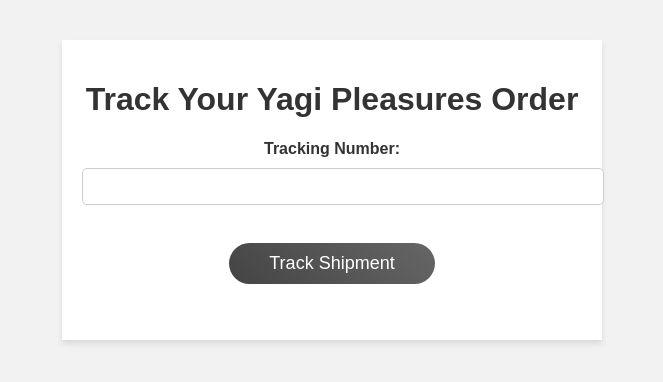
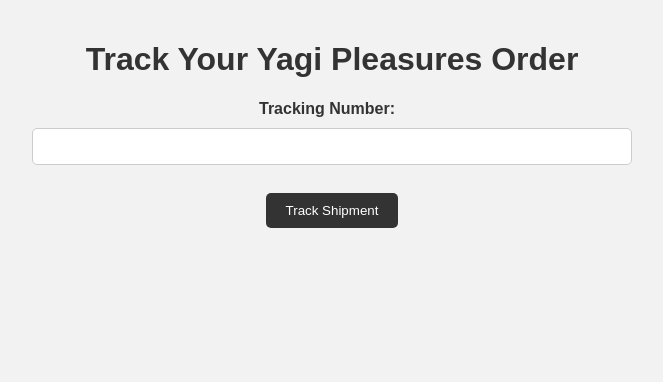
Before and after one commit to Yagi2023/YagiTracker, a plain HTML site: page index.html in a window 1280 px wide. Shown: the whole page, without its empty margins (308-971 px from the left). Drawn offline with Linux system fonts and the light colour scheme.

Commit message:
Update style.css

```diff
--- a/style.css
+++ b/style.css
@@ -1,3 +1,4 @@
+/* General styles */
 body {
   background-color: #f2f2f2;
   font-family: Arial, sans-serif;
@@ -6,40 +7,62 @@
   padding: 0;
 }
 
-#tracking-interface {
-  max-width: 500px;
-  padding: 20px;
-  margin: 40px auto;
-  background-color: #fff;
-  box-shadow: 0 4px 6px rgba(0, 0, 0, 0.1);
-  text-align: center;
+input, select {
+  border: 1px solid #ccc;
+  border-radius: 5px;
+  padding: 10px;
+  margin: 10px 0;
+  width: 100%;
+  box-sizing: border-box;
 }
 
 label {
   font-weight: bold;
-  display: block;
-  margin-bottom: 10px;
+  margin-right: 10px;
 }
 
-input[type="text"] {
-  width: 100%;
-  padding: 10px;
-  border: 1px solid #ccc;
+button[type="submit"], button[type="button"] {
+  background-color: #333;
+  color: #fff;
+  border: none;
   border-radius: 5px;
-  margin-bottom: 20px;
+  padding: 10px 20px;
+  cursor: pointer;
+  transition: background-color 0.3s;
 }
 
-button[type="submit"] {
-  background: linear-gradient(45deg, #444, #666);
-  color: #fff;
-  border: none;
-  border-radius: 30px;
-  padding: 10px 40px;
-  font-size: 18px;
-  cursor: pointer;
-  transition: background 0.3s;
+button[type="submit"]:hover, button[type="button"]:hover {
+  background-color: #666;
 }
 
-button[type="submit"]:hover {
-  background: linear-gradient(45deg, #666, #444);
+/* Tracking interface styles */
+#tracking-interface {
+  max-width: 600px;
+  margin: 0 auto;
+  padding: 20px;
+  text-align: center;
 }
+
+/* Admin portal styles */
+#admin-portal {
+  max-width: 600px;
+  margin: 0 auto;
+  padding: 20px;
+  text-align: center;
+  display: none;
+  opacity: 0;
+  transition: opacity 1s;
+}
+
+/* Trust and policy styles */
+#trust-policy {
+  color: #999;
+  font-size: 12px;
+  text-align: center;
+  margin-top: 20px;
+}
+
+/* Animation styles */
+.fadeIn {
+  opacity: 1 !important;
+}
```
